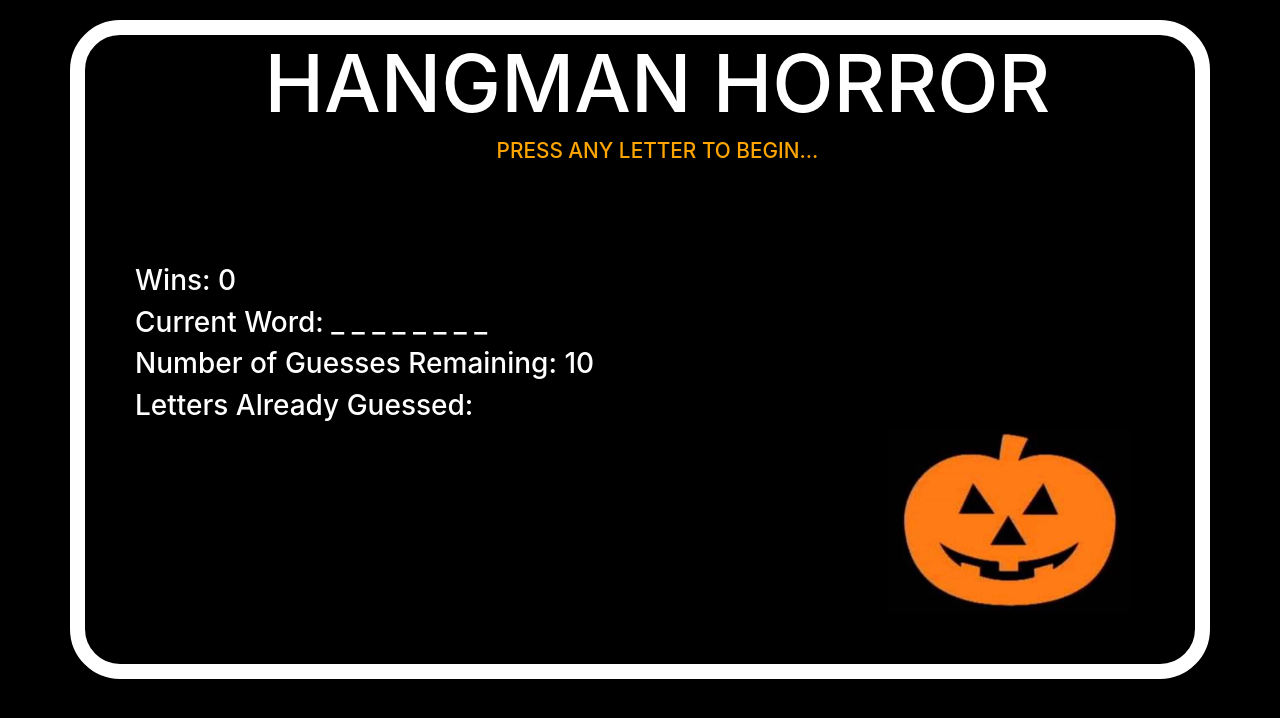
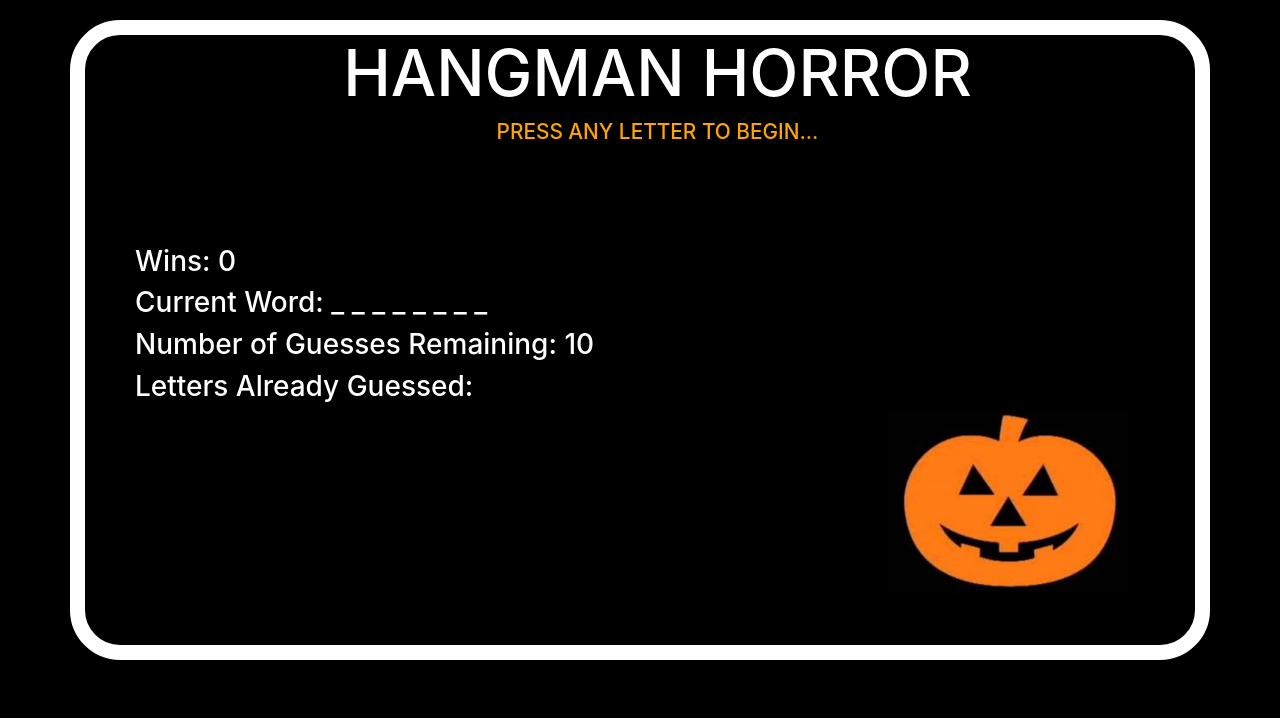
Before and after one commit to harpalassi/Hangman-Horror, a plain HTML site: page index.html in a window 1280 px wide. Drawn offline with nearby package versions, Linux system fonts and the light colour scheme.

Commit message:
removed extra keys

```diff
--- a/assets/css/style.css
+++ b/assets/css/style.css
@@ -13,12 +13,11 @@ body {
 }
 
 #game {
-    margin: auto;
     width: 100%;
 }
 
 h1 {
-    font-size: 5em;
+    font-size: 4em;
     text-align: center;
 }
 
```
